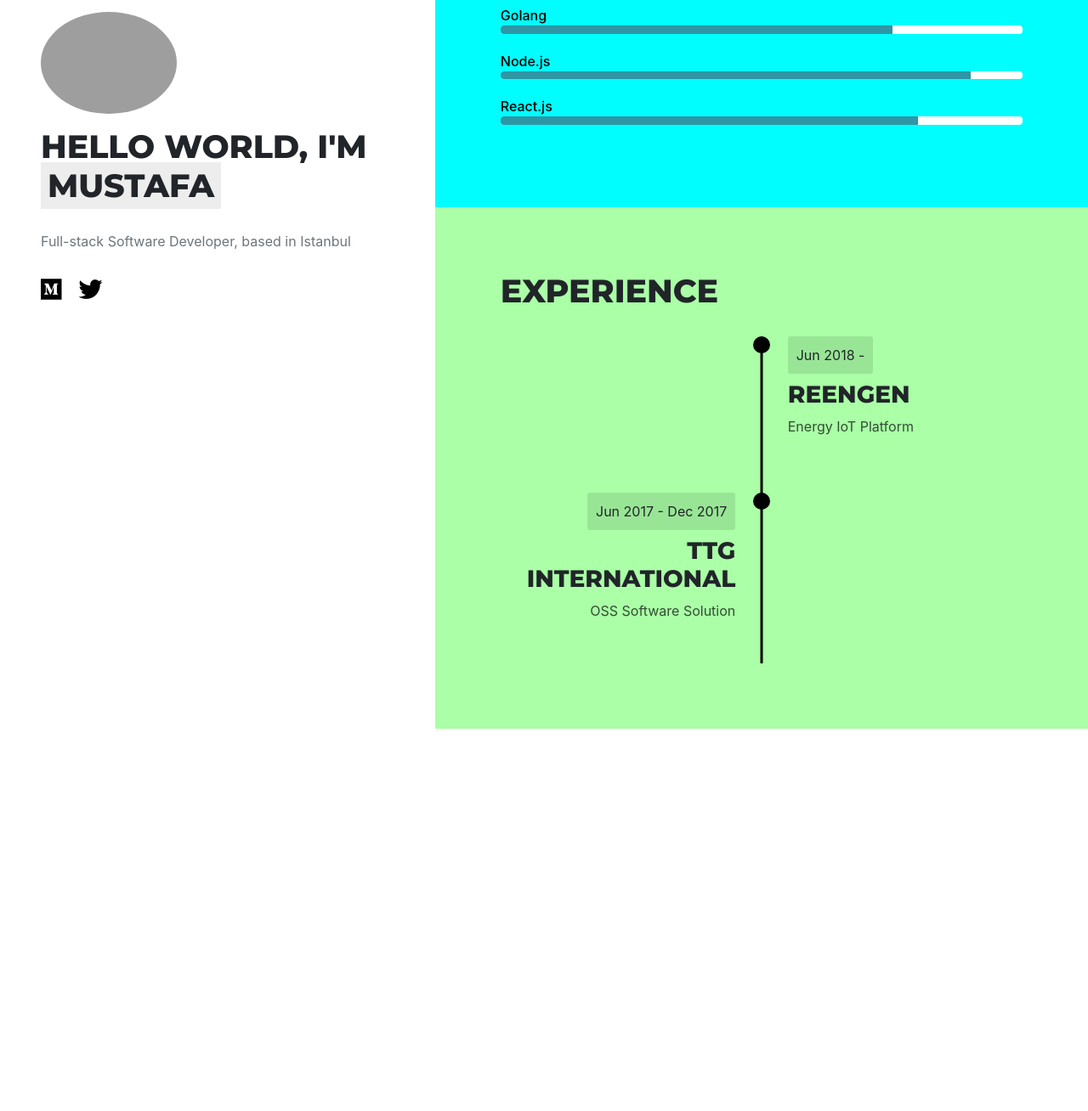
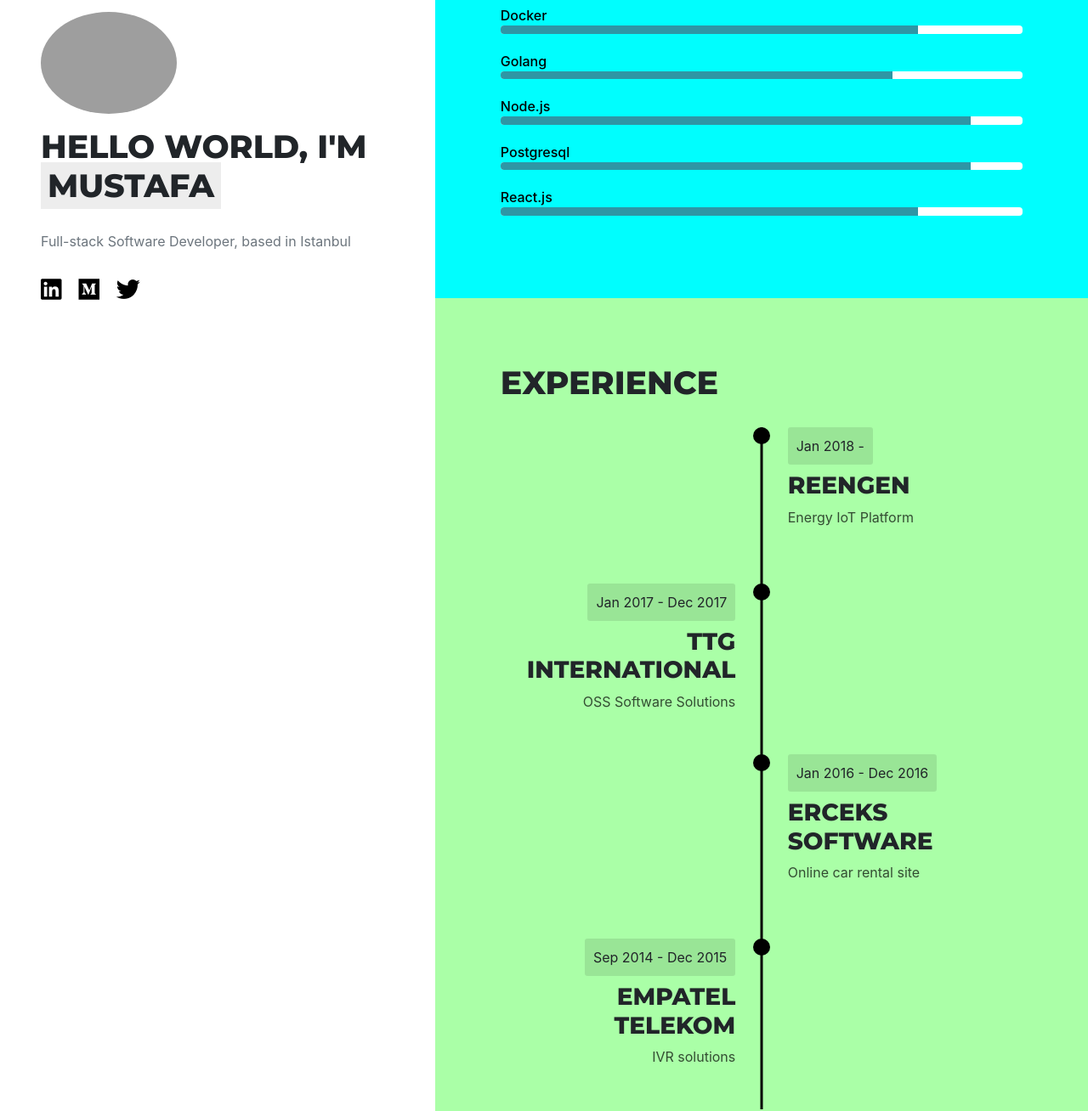
Before and after one commit to mbirinci/mbirinci.github, a plain HTML site: page index.html in a window 1280 px wide. Shown: the part 200-1508 px from the top of the page at 85% size. Before the commit the page ends 1058 px from the top, so only its background shows below. Drawn offline with nearby package versions, Linux system fonts and the light colour scheme; grey boxes are pictures that could not be loaded; a script that the page names is missing; some icons are missing.

Commit message:
linkedin

```diff
--- a/index.html
+++ b/index.html
@@ -80,6 +80,10 @@
     <div class="social my-4">
 
 
+        <a target="_blank" href="https://linkedin.com/in/mbrnc">
+          <i class="fab fa-linkedin"></i>
+        </a>
+
         <a target="_blank" href="https://medium.com/@mustafabirinci">
           <i class="fab fa-medium"></i>
         </a>
@@ -114,6 +118,14 @@
 
 
   <div class="skill">
+    <span class="h6">Docker</span>
+    <div class="progress">
+      <div class="progress-bar bg-blue" role="progressbar" style="width: 80%" aria-valuenow="10" aria-valuemin="0" aria-valuemax="100"></div>
+    </div>
+  </div>
+
+
+  <div class="skill">
     <span class="h6">Golang</span>
     <div class="progress">
       <div class="progress-bar bg-blue" role="progressbar" style="width: 75%" aria-valuenow="10" aria-valuemin="0" aria-valuemax="100"></div>
@@ -123,6 +135,14 @@
 
   <div class="skill">
     <span class="h6">Node.js</span>
+    <div class="progress">
+      <div class="progress-bar bg-blue" role="progressbar" style="width: 90%" aria-valuenow="10" aria-valuemin="0" aria-valuemax="100"></div>
+    </div>
+  </div>
+
+
+  <div class="skill">
+    <span class="h6">Postgresql</span>
     <div class="progress">
       <div class="progress-bar bg-blue" role="progressbar" style="width: 90%" aria-valuenow="10" aria-valuemin="0" aria-valuemax="100"></div>
     </div>
@@ -147,7 +167,7 @@
       <div class="timeline-icon"></div>
 
       <div class="timeline-content  right ">
-        <span class="date">Jun 2018 - </span>
+        <span class="date">Jan 2018 - </span>
         <h6 class="h3 my-2">Reengen</h6>
         <p class="">Energy IoT Platform</p>
       </div>
@@ -157,9 +177,29 @@
       <div class="timeline-icon"></div>
 
       <div class="timeline-content ">
-        <span class="date">Jun 2017 - Dec 2017</span>
+        <span class="date">Jan 2017 - Dec 2017</span>
         <h6 class="h3 my-2">TTG International</h6>
-        <p class="">OSS Software Solution</p>
+        <p class="">OSS Software Solutions</p>
+      </div>
+    </div>
+
+    <div class="timeline-item clearfix">
+      <div class="timeline-icon"></div>
+
+      <div class="timeline-content  right ">
+        <span class="date">Jan 2016 - Dec 2016</span>
+        <h6 class="h3 my-2">Erceks Software</h6>
+        <p class="">Online car rental site</p>
+      </div>
+    </div>
+
+    <div class="timeline-item clearfix">
+      <div class="timeline-icon"></div>
+
+      <div class="timeline-content ">
+        <span class="date">Sep 2014 - Dec 2015</span>
+        <h6 class="h3 my-2">Empatel Telekom</h6>
+        <p class="">IVR solutions</p>
       </div>
     </div>
 
```
